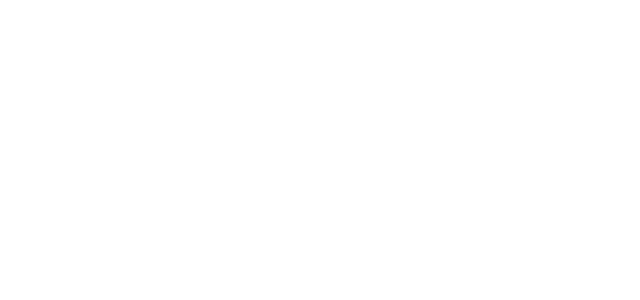
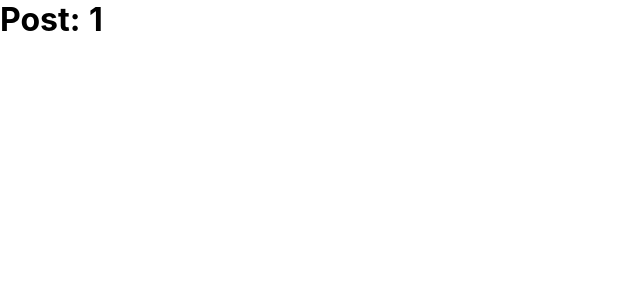
Before and after one commit to mktcode/dynamic-nuxt-gh-pages, a Nuxt app: page /post/1 in a window 1280 px wide. Before the commit this address had no page. Shown: the top 300 px of the page, without its empty margins (0-640 px from the left). Built offline with nearby package versions, Linux system fonts and the light colour scheme.

Commit message:
changed dynamic route

```diff
--- a/pages/_post.vue
+++ /dev/null
@@ -1,3 +0,0 @@
-<template>
-  <h1>Post: {{ $route.params.post }}</h1>
-</template>
--- /dev/null
+++ b/pages/post/_slug.vue
@@ -0,0 +1,3 @@
+<template>
+  <h1>Post: {{ $route.params.slug }}</h1>
+</template>
```
